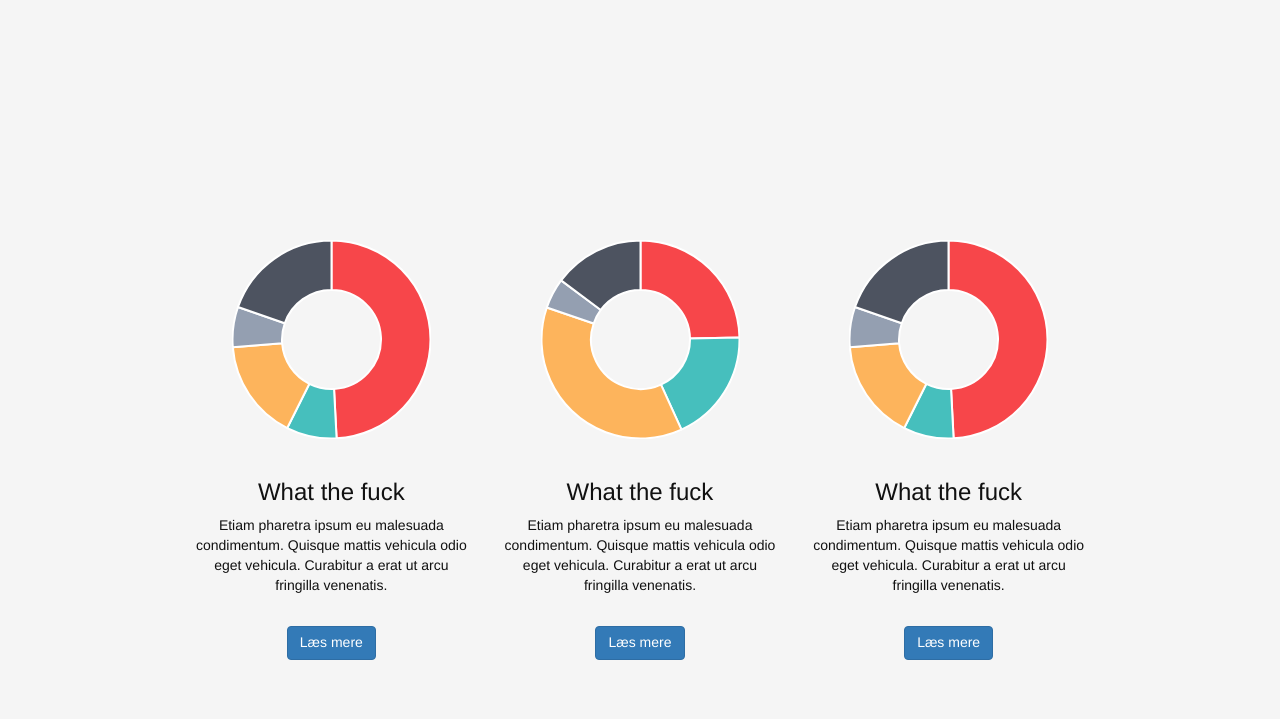
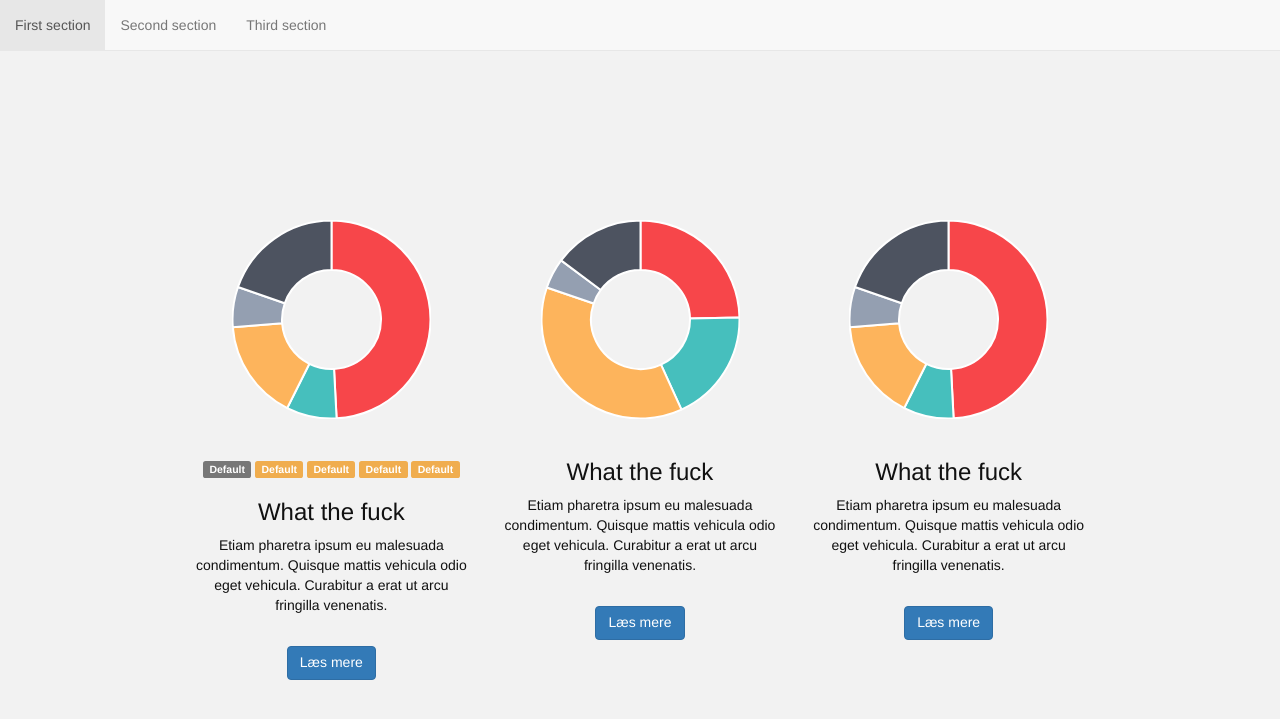
Before and after one commit to spisornli/spisornli.github.io, a Jekyll site: the page test.html, which Jekyll copies as it is, in a window 1280 px wide. Shown: the top 719 px of the page. Built offline with Jekyll 4.4.1, drawn with Linux system fonts in a browser that asks for light colours; nearby versions of some CDN libraries; some of the changed text lies outside the part shown.

Commit message:
main menu

```diff
--- a/test.html
+++ b/test.html
@@ -22,11 +25,18 @@
 
 </head>
 <body>
+<nav class="navbar navbar-default navbar-fixed-top" id="">
+    <ul id="myMenu" class="nav navbar-nav">
+        <li data-menuanchor="firstPage" class="active"><a href="#firstPage">First section</a></li>
+        <li data-menuanchor="secondPage"><a href="#secondPage">Second section</a></li>
+        <li data-menuanchor="thirdPage"><a href="#thirdPage">Third section</a></li>
+    </ul>
+</nav>
 
 
-    <div id="fullpage">
+<div id="fullpage">
 
-            <div class="section">
+            <div id="section0" class="section">
 
 
         <div class="row">
@@ -35,9 +45,19 @@
         <div id="canvas-holder">
 			<canvas id="MyChart1" width="200" height="200"/>
 		</div>
+        <span class="label label-default">Default</span>
+        <span class="label label-warning">Default</span>
+        <span class="label label-warning">Default</span>
+        <span class="label label-warning">Default</span>
+        <span class="label label-warning">Default</span>
+
+
+
 
                 <h3>What the fuck</h3>
                 <p>Etiam pharetra ipsum eu malesuada condimentum. Quisque mattis vehicula odio eget vehicula. Curabitur a erat ut arcu fringilla venenatis.</p>
+
+
 
         <button class="btn btn-primary">Læs mere</button>
 </div> <!-- item-wrapper end -->
@@ -201,7 +221,7 @@
     </div>  <!-- section end -->
 
 
-    <div class="section">
+    <div id="section1" class="section">
 
 
     <div class="slide"> Slide 1 </div>
@@ -212,8 +232,16 @@
 
     </div>
 
+    <div id="section2" class="section">
+
+
+    <h1>Hello World</h1>
+    <p>Take a look at this!</p>
 
     </div>
 
+
+    </div> <!-- fullpage end -->
+
 </body>
 </html>
```
Also changed, not shown: other parts of test.html (+6 -3 lines).
